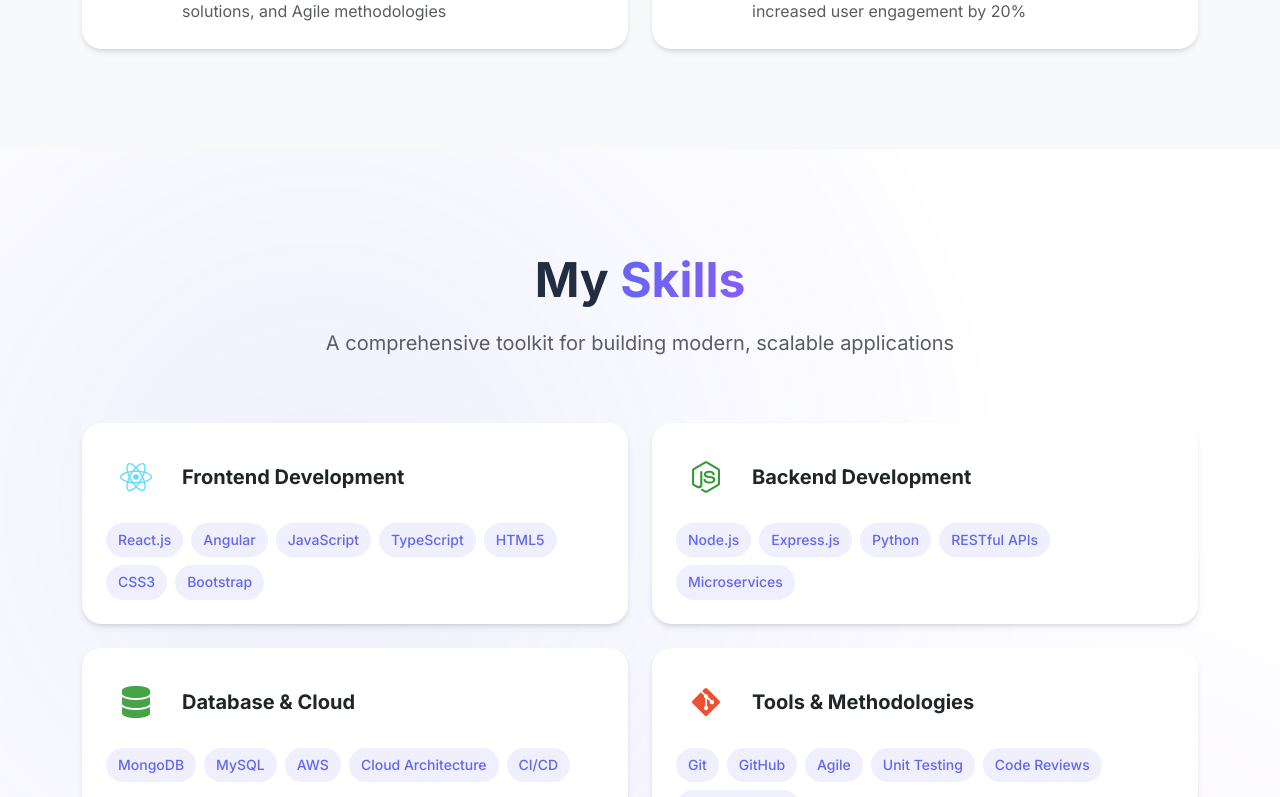
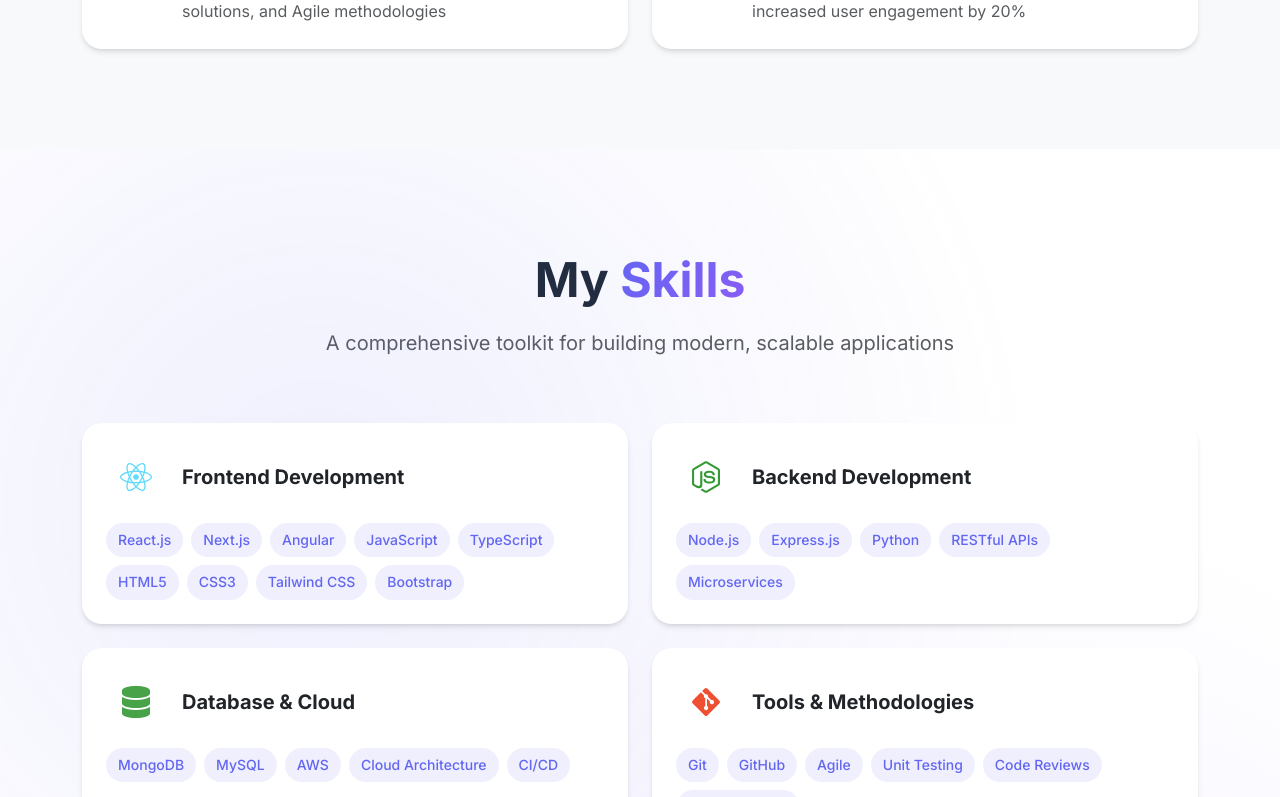
Before and after one commit to aishwaryabodhe1122/Sushil-portfolio, a Next.js app: page / in a window 1280 px wide. Shown: the part 1938-2735 px from the top of the page. Built offline with nearby package versions, Linux system fonts and the light colour scheme.

Commit message:
Added extra skills

```diff
--- a/components/About.tsx
+++ b/components/About.tsx
@@ -11,7 +11,7 @@
   })
 
   const stats = [
-    { icon: FaBriefcase, number: '2.8+', label: 'Years Experience' },
+    { icon: FaBriefcase, number: '3', label: 'Years Experience' },
     { icon: FaCode, number: '10+', label: 'Web Applications' },
     { icon: FaUsers, number: '98%', label: 'User Satisfaction' },
     { icon: FaRocket, number: '30%', label: 'Performance Boost' },
--- a/components/Skills.tsx
+++ b/components/Skills.tsx
@@ -62,7 +62,7 @@
   const categories = [
     {
       title: 'Frontend Development',
-      skills: ['React.js', 'Angular', 'JavaScript', 'TypeScript', 'HTML5', 'CSS3', 'Bootstrap'],
+      skills: ['React.js', 'Next.js', 'Angular', 'JavaScript', 'TypeScript', 'HTML5', 'CSS3', 'Tailwind CSS', 'Bootstrap'],
       icon: FaReact,
       color: '#61dafb'
     },
```
